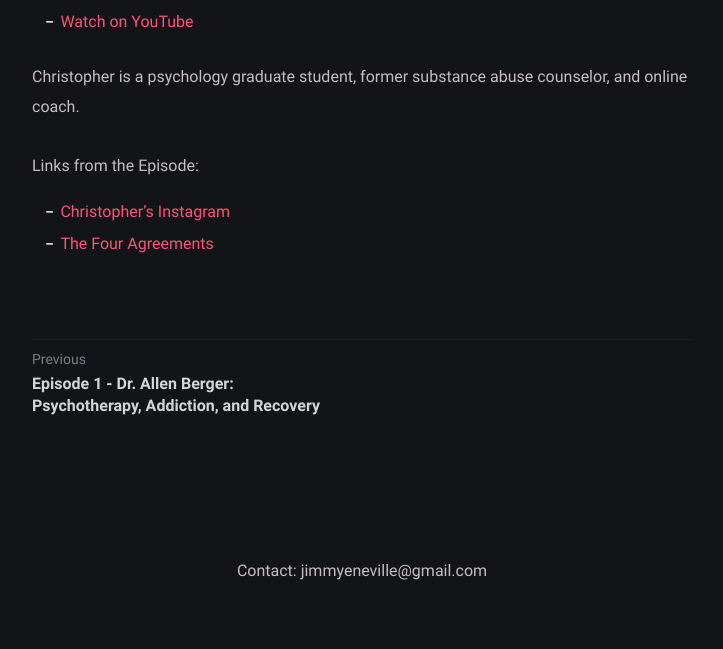
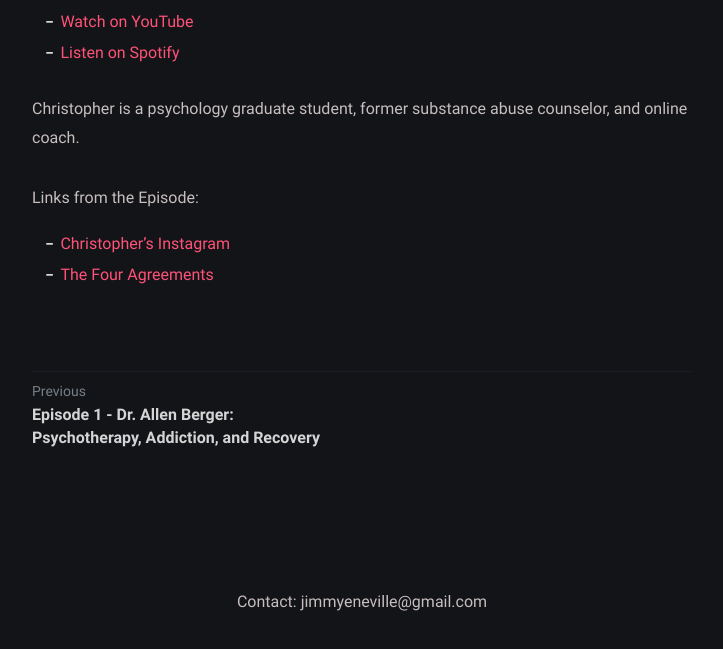
Before and after one commit to Jneville0815/jneville0815.github.io, a Jekyll site: the page built from _posts/episode-2/2021-02-27-episode-2.md, in a window 1280 px wide, cut to the strip 570-1219 px from the top of the page. Shown: the whole strip, without its empty margins (278-1001 px from the left). Built offline with Jekyll 4.4.1, drawn with Linux system fonts in a browser that asks for light colours; before the commit the page ends 1187 px from its top, so only the background shows below that.

Commit message:
Add spotify link

```diff
--- a/_posts/episode-2/2021-02-27-episode-2.md
+++ b/_posts/episode-2/2021-02-27-episode-2.md
@@ -8,6 +8,7 @@ tags: [episode]
 <iframe src="https://player.rss.com/jimmyneville/843806" style="width: 100%" title="The Jimmy Neville Podcast" frameborder="0" allow="accelerometer; autoplay; clipboard-write; encrypted-media; gyroscope; picture-in-picture" allowfullscreen><a href="https://rss.com/podcasts/jimmyneville/843806/">#2 - Christopher Russell: Addiction, Recovery, Coaching, Psychology | RSS.com</a></iframe>
 
 - [Watch on YouTube](https://www.youtube.com/watch?v=idP6FN9_yxw)
+- [Listen on Spotify](https://open.spotify.com/episode/05nOuJup4v5xV12IZ4zPxX)
 
 Christopher is a psychology graduate student, former substance abuse counselor, and online coach.
 
```
